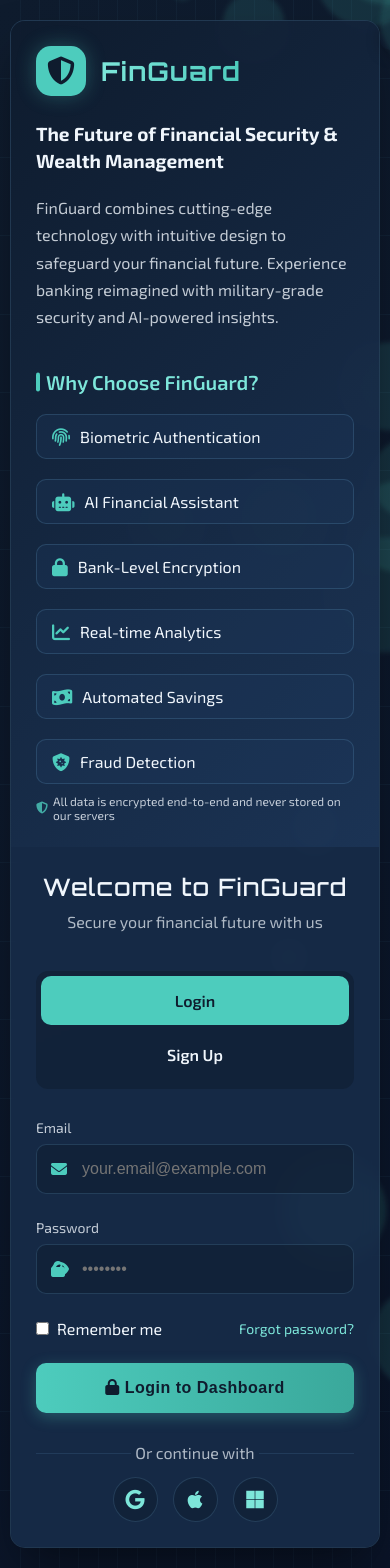
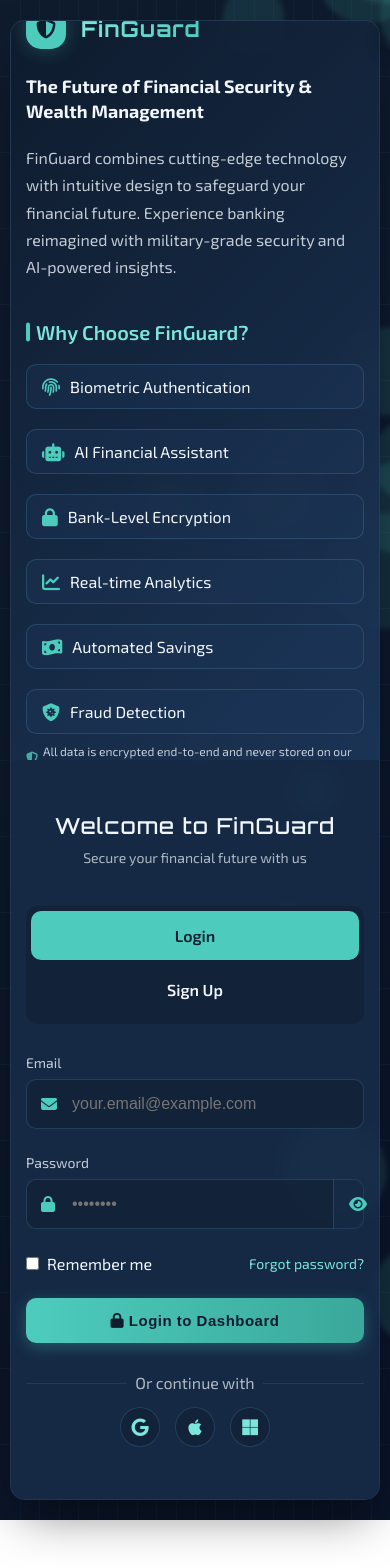
Before and after one commit to banikkoushik/FinGuard, a plain HTML site: page index.html in a window 390 px wide. After the commit the page ends 1520 px from the top, so only its background shows below. Drawn offline with Linux system fonts and the light colour scheme.

```diff
--- a/index.html
+++ b/index.html
@@ -32,7 +32,7 @@
             color: var(--text);
             min-height: 100vh;
             display: flex;
-            overflow: hidden;
+            overflow-x: hidden;
             position: relative;
             padding: 20px;
         }
@@ -86,11 +86,13 @@
             background: rgba(15, 28, 46, 0.7);
             border: 1px solid var(--glass-border);
             min-height: 80vh;
+            flex-wrap: wrap;
         }
 
         /* Brand section */
         .brand-section {
             flex: 1;
+            min-width: 300px;
             background: linear-gradient(135deg, rgba(15, 28, 46, 0.8), rgba(31, 58, 95, 0.8));
             padding: 40px;
             display: flex;
@@ -200,7 +202,8 @@
 
         /* Auth section */
         .auth-section {
-            width: 40%;
+            flex: 1;
+            min-width: 400px;
             background: var(--glass);
             padding: 50px 40px;
             display: flex;
@@ -273,14 +276,15 @@
 
         .input-with-icon {
             position: relative;
+            display: flex;
+            align-items: center;
         }
 
         .input-with-icon i {
             position: absolute;
             left: 15px;
-            top: 50%;
-            transform: translateY(-50%);
             color: var(--accent);
+            z-index: 2;
         }
 
         input {
@@ -300,12 +304,27 @@
             box-shadow: 0 0 0 3px rgba(77, 204, 189, 0.2);
         }
 
+        .password-toggle-container {
+            position: absolute;
+            right: 0;
+            height: 100%;
+            display: flex;
+            align-items: center;
+            justify-content: center;
+            padding: 0 15px;
+            background: rgba(31, 58, 95, 0.3);
+            border-left: 1px solid var(--glass-border);
+            border-radius: 0 10px 10px 0;
+            cursor: pointer;
+            z-index: 1;
+            transition: background 0.3s ease;
+        }
+
+        .password-toggle-container:hover {
+            background: rgba(31, 58, 95, 0.5);
+        }
+
         .password-toggle {
-            position: absolute;
-            right: 15px;
-            top: 50%;
-            transform: translateY(-50%);
-            cursor: pointer;
             color: var(--accent-light);
         }
 
@@ -569,6 +588,7 @@
 
             .brand-section, .auth-section {
                 width: 100%;
+                min-width: auto;
             }
 
             .brand-section {
@@ -585,7 +605,7 @@
             }
         }
 
-        @media (max-width: 576px) {
+        @media (max-width: 768px) {
             body {
                 padding: 10px;
             }
@@ -631,6 +651,52 @@
             .social-icon {
                 width: 45px;
                 height: 45px;
+            }
+
+            .features {
+                grid-template-columns: 1fr;
+            }
+        }
+
+        @media (max-width: 480px) {
+            .brand-section, .auth-section {
+                padding: 20px 15px;
+            }
+
+            .logo-icon {
+                width: 40px;
+                height: 40px;
+            }
+
+            .logo-icon i {
+                font-size: 20px;
+            }
+
+            .logo-text {
+                font-size: 22px;
+            }
+
+            .brand-tagline {
+                font-size: 18px;
+            }
+
+            .auth-header h2 {
+                font-size: 22px;
+            }
+
+            .auth-header p {
+                font-size: 14px;
+            }
+
+            .submit-btn {
+                padding: 14px;
+                font-size: 15px;
+            }
+
+            .social-icon {
+                width: 40px;
+                height: 40px;
+                font-size: 18px;
             }
         }
     </style>
@@ -716,7 +782,9 @@
                     <div class="input-with-icon">
                         <i class="fas fa-lock"></i>
                         <input type="password" id="login-password" placeholder="••••••••" required>
-                        <i class="fas fa-eye password-toggle" id="login-eye"></i>
+                        <div class="password-toggle-container" id="login-toggle">
+                            <i class="fas fa-eye password-toggle"></i>
+                        </div>
                     </div>
                 </div>
 
@@ -771,7 +839,9 @@
                     <div class="input-with-icon">
                         <i class="fas fa-lock"></i>
                         <input type="password" id="signup-password" placeholder="••••••••" required>
-                        <i class="fas fa-eye password-toggle" id="signup-eye"></i>
+                        <div class="password-toggle-container" id="signup-toggle">
+                            <i class="fas fa-eye password-toggle"></i>
+                        </div>
                     </div>
                     <div class="password-strength">
                         <div class="strength-meter">
@@ -786,7 +856,9 @@
                     <div class="input-with-icon">
                         <i class="fas fa-lock"></i>
                         <input type="password" id="signup-confirm" placeholder="••••••••" required>
-                        <i class="fas fa-eye password-toggle" id="confirm-eye"></i>
+                        <div class="password-toggle-container" id="confirm-toggle">
+                            <i class="fas fa-eye password-toggle"></i>
+                        </div>
                     </div>
                     <div id="password-match" class="strength-text" style="margin-top: 5px; display: none; color: var(--error);">
                         <i class="fas fa-exclamation-circle"></i> Passwords do not match
@@ -881,16 +953,22 @@
         });
 
         // Password toggle visibility
-        const passwordToggles = document.querySelectorAll('.password-toggle');
+        const passwordToggles = document.querySelectorAll('.password-toggle-container');
 
         passwordToggles.forEach(toggle => {
             toggle.addEventListener('click', () => {
-                const input = toggle.previousElementSibling;
-                const type = input.getAttribute('type') === 'password' ? 'text' : 'password';
-                input.setAttribute('type', type);
+                const icon = toggle.querySelector('i');
+                const input = toggle.parentElement.querySelector('input');
 
-                toggle.classList.toggle('fa-eye');
-                toggle.classList.toggle('fa-eye-slash');
+                if (input.type === 'password') {
+                    input.type = 'text';
+                    icon.classList.remove('fa-eye');
+                    icon.classList.add('fa-eye-slash');
+                } else {
+                    input.type = 'password';
+                    icon.classList.remove('fa-eye-slash');
+                    icon.classList.add('fa-eye');
+                }
             });
         });
 
@@ -1025,12 +1103,6 @@
                 showNotification('Please enter your email address first', 'error');
             }
         });
-
-        // Initialize password eye icons
-        document.querySelectorAll('.password-toggle').forEach(icon => {
-            icon.classList.add('fa-eye');
-            icon.classList.remove('fa-eye-slash');
-        });
     </script>
 </body>
 </html>
```
